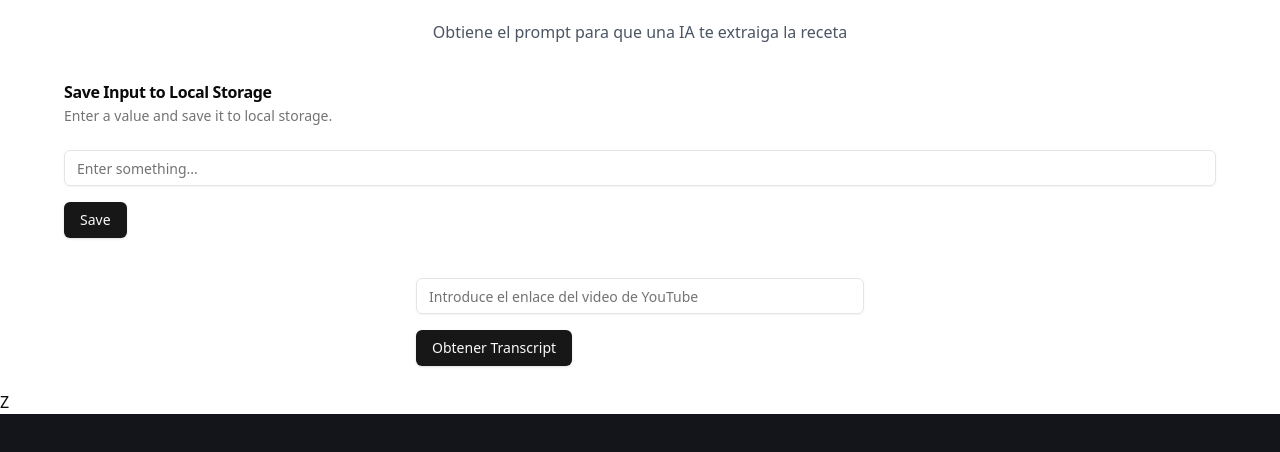
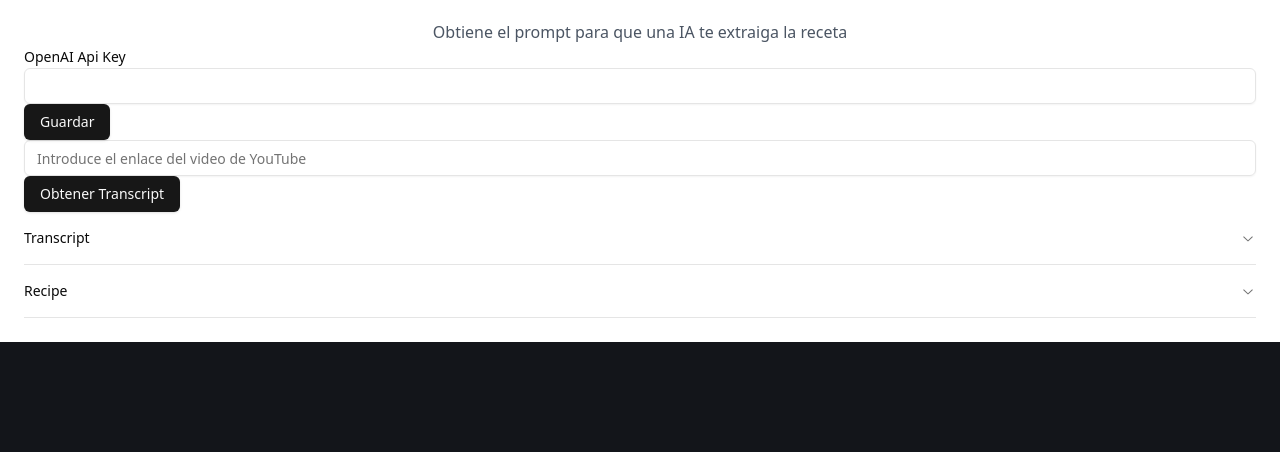
Before and after one commit to archidemus/archidemus.github.io, an Astro site: page /archidemus.me/recipes in a window 1280 px wide. Shown: the part 64-516 px from the top of the page. Built offline with nearby package versions, Linux system fonts and the light colour scheme; Astro itself is replaced by a stand-in of ours.

Commit message:
can gen recipe

```diff
--- a/package.json
+++ b/package.json
@@ -14,8 +14,10 @@
     "@astrojs/partytown": "^2.1.2",
     "@astrojs/react": "^3.6.2",
     "@astrojs/tailwind": "^5.1.1",
+    "@radix-ui/react-accordion": "^1.2.1",
     "@radix-ui/react-avatar": "^1.1.1",
     "@radix-ui/react-icons": "^1.3.0",
+    "@radix-ui/react-label": "^2.1.0",
     "@radix-ui/react-slot": "^1.1.0",
     "@radix-ui/react-tabs": "^1.1.0",
     "@types/react": "^18.3.8",
--- a/src/components/Local.tsx
+++ b/src/components/Local.tsx
@@ -1,14 +1,10 @@
 import { Button } from "@/components/ui/button";
-import {
-  CardContent,
-  CardDescription,
-  CardHeader,
-  CardTitle,
-} from "@/components/ui/card";
 import { Input } from "@/components/ui/input";
+import { Label } from "@/components/ui/label";
 import { useEffect, useState } from "react";
 
-const Local = ({ inputName }: { inputName: string }) => {
+const Local = ({ inputName, label }: { inputName: string; label?: string }) => {
+  console.log("🚀 ~ Local ~ inputName:", inputName);
   const [inputValue, setInputValue] = useState<string>("");
 
   useEffect(() => {
@@ -23,22 +19,13 @@ const Local = ({ inputName }: { inputName: string }) => {
   };
 
   return (
-    <div className="p-4">
-      <CardHeader>
-        <CardTitle>Save Input to Local Storage</CardTitle>
-        <CardDescription>
-          Enter a value and save it to local storage.
-        </CardDescription>
-      </CardHeader>
-      <CardContent>
-        <Input
-          value={inputValue}
-          onChange={(e) => setInputValue(e.target.value)}
-          placeholder="Enter something..."
-          className="mb-4"
-        />
-        <Button onClick={handleSave}>Save</Button>
-      </CardContent>
+    <div>
+      <Label htmlFor="picture">{label || inputName}</Label>
+      <Input
+        value={inputValue}
+        onChange={(e) => setInputValue(e.target.value)}
+      />
+      <Button onClick={handleSave}>Guardar</Button>
     </div>
   );
 };
--- a/src/components/Recipes.tsx
+++ b/src/components/Recipes.tsx
@@ -1,18 +1,11 @@
 // src/App.tsx
 import { Button } from "@/components/ui/button";
-import {
-  Card,
-  CardContent,
-  CardDescription,
-  CardHeader,
-  CardTitle,
-} from "@/components/ui/card";
 import { Input } from "@/components/ui/input";
 import sendPromptToChatGPT from "@/lib/sendPromptToChatGPT";
-import { CheckCircleIcon, ClipboardCopyIcon } from "lucide-react";
 import React, { useEffect, useState } from "react";
 import { YoutubeTranscript } from "youtube-transcript";
 import Local from "./Local";
+import { Results } from "./Results";
 
 interface TranscriptItem {
   text: string;
@@ -21,11 +14,13 @@ interface TranscriptItem {
 const App: React.FC = () => {
   const [youtubeUrl, setYoutubeUrl] = useState<string>("");
   const [transcript, setTranscript] = useState<string | null>(null);
-  const [isLoading, setIsLoading] = useState<boolean>(false);
-  const [error, setError] = useState<string | null>(null);
-  const [title, setTitle] = useState<string | null>(null);
-  const [isCopied, setIsCopied] = useState<boolean>(false);
+  const [isLoadingTranscript, setIsLoadingTranscript] =
+    useState<boolean>(false);
+  const [isLoadingRecipe, setIsLoadingRecipe] = useState<boolean>(false);
+  const [errorTranscript, setErrorTranscript] = useState<string | null>(null);
+  const [errorRecipe, setErrorRecipe] = useState<string | null>(null);
   const [openaiApiKey, setOpenaiApiKey] = useState<string>();
+  const [recipe, setRecipe] = useState<string>();
 
   useEffect(() => {
     const savedValue = localStorage.getItem("openaiApiKey");
@@ -62,20 +57,15 @@ const App: React.FC = () => {
       return;
     }
 
-    setIsLoading(true);
-    setError(null);
+    setIsLoadingTranscript(true);
+    setErrorTranscript(null);
+    setErrorRecipe(null);
     setTranscript(null);
-    setTitle(null);
-    setIsCopied(false);
 
     try {
       const transcriptText = await fetchTranscript(videoId);
       if (transcriptText) {
         setTranscript(transcriptText);
-        const videoTitle = "Título de la receta"; // Esto se puede mejorar para obtener el título real del video
-        setTitle(videoTitle);
-
-        // Copiar automáticamente al portapapeles
         const formatText = `Quiero un resumen de la receta con sus ingredientes. El link es ${youtubeUrl}. El formato de salida quiero que sea:
 
 <Titulo que tenga sentido>
@@ -96,21 +86,22 @@ ${transcriptText}
 `;
 
         navigator.clipboard.writeText(formatText);
-        setIsCopied(true);
-        setTimeout(() => setIsCopied(false), 3000);
         const recipe = await sendPromptToChatGPT({
           prompt: formatText,
           apiKey: openaiApiKey,
         });
-        console.log("🚀 ~ handleSubmit ~ recipe:", recipe);
+        // If is string then setRecipe
+        if (typeof recipe === "string") {
+          setRecipe(recipe);
+        }
       } else {
-        setError("No se pudo obtener el transcript del video.");
+        setErrorTranscript("No se pudo obtener el transcript del video.");
       }
     } catch (error) {
-      setError("Ocurrió un error al procesar la solicitud.");
+      setErrorTranscript("Ocurrió un error al procesar la solicitud.");
       console.error(error);
     } finally {
-      setIsLoading(false);
+      setIsLoadingTranscript(false);
     }
   };
 
@@ -119,63 +110,29 @@ ${transcriptText}
       <h1 className="text-3xl font-bold text-center mb-6">
         YouTube Recipe Transcript Extractor
       </h1>
-      {/* Descripcion */}
       <p className="text-center text-gray-600">
         Obtiene el prompt para que una IA te extraiga la receta
       </p>
-      <Local inputName="openaiApiKey" />
-      <form onSubmit={handleSubmit} className="space-y-4 max-w-md mx-auto">
+      <Local inputName="openaiApiKey" label="OpenAI Api Key" />
+      <form onSubmit={handleSubmit}>
         <Input
           type="text"
           placeholder="Introduce el enlace del video de YouTube"
           value={youtubeUrl}
           onChange={(e) => setYoutubeUrl(e.target.value)}
         />
-        <Button type="submit" disabled={isLoading}>
-          {isLoading ? "Cargando..." : "Obtener Transcript"}
+        <Button type="submit" disabled={isLoadingTranscript}>
+          {isLoadingTranscript ? "Cargando..." : "Obtener Transcript"}
         </Button>
       </form>
-
-      {isLoading && <p className="text-center mt-4">Cargando transcript...</p>}
-      {error && <p className="text-center text-red-600 mt-4">{error}</p>}
-
-      {transcript && (
-        <Card className="mt-6 max-w-xl mx-auto">
-          <CardHeader>
-            <CardTitle>{title}</CardTitle>
-            <CardDescription>
-              Link:{" "}
-              <a
-                href={youtubeUrl}
-                target="_blank"
-                rel="noopener noreferrer"
-                className="text-blue-500 underline"
-              >
-                {youtubeUrl}
-              </a>
-            </CardDescription>
-          </CardHeader>
-          <CardContent>
-            <h2 className="font-semibold">Transcript:</h2>
-            <p className="whitespace-pre-line">{transcript}</p>
-
-            <Button
-              className="mt-4"
-              onClick={() => navigator.clipboard.writeText(transcript || "")}
-            >
-              <ClipboardCopyIcon className="w-5 h-5 mr-2" />
-              "Copiar Transcript"
-            </Button>
-
-            {isCopied && (
-              <div className="flex items-center space-x-2 mt-2 text-green-600">
-                <CheckCircleIcon className="w-5 h-5" />
-                <span>Formato copiado al portapapeles</span>
-              </div>
-            )}
-          </CardContent>
-        </Card>
-      )}
+      <Results
+        transcript={transcript}
+        recipe={recipe}
+        isLoadingRecipe={isLoadingRecipe}
+        isLoadingTranscript={isLoadingTranscript}
+        errorRecipe={errorRecipe}
+        errorTranscript={errorTranscript}
+      />
     </div>
   );
 };
--- /dev/null
+++ b/src/components/Results.tsx
@@ -0,0 +1,70 @@
+// src/App.tsx
+import { Button } from "@/components/ui/button";
+import {
+  Accordion,
+  AccordionContent,
+  AccordionItem,
+  AccordionTrigger,
+} from "@/components/ui/accordion";
+import { ClipboardCopyIcon } from "lucide-react";
+
+export function Results({
+  transcript,
+  recipe,
+  isLoadingRecipe,
+  isLoadingTranscript,
+  errorRecipe,
+  errorTranscript,
+}: {
+  transcript?: null | string;
+  recipe?: string;
+  isLoadingRecipe?: boolean;
+  isLoadingTranscript?: boolean;
+  errorRecipe?: null | string;
+  errorTranscript?: null | string;
+}) {
+  function copyToClipboard({ text }: { text?: null | string }) {
+    if (!text) return;
+    navigator.clipboard.writeText(text);
+  }
+  return (
+    <Accordion
+      type="single"
+      collapsible
+      className="w-full"
+      defaultValue="Recipe"
+    >
+      <AccordionItem value="transcript">
+        <AccordionTrigger>Transcript</AccordionTrigger>
+        <AccordionContent>
+          {isLoadingTranscript && "Cargando transcript..."}
+          {transcript}
+
+          <Button
+            className="mt-4"
+            disabled={!transcript}
+            onClick={() => copyToClipboard({ text: transcript })}
+          >
+            <ClipboardCopyIcon className="w-5 h-5 mr-2" />
+            "Copiar Transcript"
+          </Button>
+        </AccordionContent>
+      </AccordionItem>
+      <AccordionItem value="item-2">
+        <AccordionTrigger>Recipe</AccordionTrigger>
+        <AccordionContent>
+          {isLoadingRecipe && "Cargando receta..."}
+          {recipe}
+          <Button
+            className="mt-4"
+            disabled={!recipe}
+            onClick={() => copyToClipboard({ text: recipe })}
+          >
+            <ClipboardCopyIcon className="w-5 h-5 mr-2" />
+            "Copiar Recipe"
+          </Button>
+        </AccordionContent>
+      </AccordionItem>
+    </Accordion>
+  );
+}
--- /dev/null
+++ b/src/components/ui/accordion.tsx
@@ -0,0 +1,55 @@
+import * as React from "react"
+import * as AccordionPrimitive from "@radix-ui/react-accordion"
+import { ChevronDownIcon } from "@radix-ui/react-icons"
+
+import { cn } from "@/lib/utils"
+
+const Accordion = AccordionPrimitive.Root
+
+const AccordionItem = React.forwardRef<
+  React.ElementRef<typeof AccordionPrimitive.Item>,
+  React.ComponentPropsWithoutRef<typeof AccordionPrimitive.Item>
+>(({ className, ...props }, ref) => (
+  <AccordionPrimitive.Item
+    ref={ref}
+    className={cn("border-b", className)}
+    {...props}
+  />
+))
+AccordionItem.displayName = "AccordionItem"
+
+const AccordionTrigger = React.forwardRef<
+  React.ElementRef<typeof AccordionPrimitive.Trigger>,
+  React.ComponentPropsWithoutRef<typeof AccordionPrimitive.Trigger>
+>(({ className, children, ...props }, ref) => (
+  <AccordionPrimitive.Header className="flex">
+    <AccordionPrimitive.Trigger
+      ref={ref}
+      className={cn(
+        "flex flex-1 items-center justify-between py-4 text-sm font-medium transition-all hover:underline [&[data-state=open]>svg]:rotate-180",
+        className
+      )}
+      {...props}
+    >
+      {children}
+      <ChevronDownIcon className="h-4 w-4 shrink-0 text-muted-foreground transition-transform duration-200" />
+    </AccordionPrimitive.Trigger>
+  </AccordionPrimitive.Header>
+))
+AccordionTrigger.displayName = AccordionPrimitive.Trigger.displayName
+
+const AccordionContent = React.forwardRef<
+  React.ElementRef<typeof AccordionPrimitive.Content>,
+  React.ComponentPropsWithoutRef<typeof AccordionPrimitive.Content>
+>(({ className, children, ...props }, ref) => (
+  <AccordionPrimitive.Content
+    ref={ref}
+    className="overflow-hidden text-sm data-[state=closed]:animate-accordion-up data-[state=open]:animate-accordion-down"
+    {...props}
+  >
+    <div className={cn("pb-4 pt-0", className)}>{children}</div>
+  </AccordionPrimitive.Content>
+))
+AccordionContent.displayName = AccordionPrimitive.Content.displayName
+
+export { Accordion, AccordionItem, AccordionTrigger, AccordionContent }
--- /dev/null
+++ b/src/components/ui/label.tsx
@@ -0,0 +1,24 @@
+import * as React from "react"
+import * as LabelPrimitive from "@radix-ui/react-label"
+import { cva, type VariantProps } from "class-variance-authority"
+
+import { cn } from "@/lib/utils"
+
+const labelVariants = cva(
+  "text-sm font-medium leading-none peer-disabled:cursor-not-allowed peer-disabled:opacity-70"
+)
+
+const Label = React.forwardRef<
+  React.ElementRef<typeof LabelPrimitive.Root>,
+  React.ComponentPropsWithoutRef<typeof LabelPrimitive.Root> &
+    VariantProps<typeof labelVariants>
+>(({ className, ...props }, ref) => (
+  <LabelPrimitive.Root
+    ref={ref}
+    className={cn(labelVariants(), className)}
+    {...props}
+  />
+))
+Label.displayName = LabelPrimitive.Root.displayName
+
+export { Label }
--- a/src/layouts/Layout.astro
+++ b/src/layouts/Layout.astro
@@ -34,7 +34,7 @@ const { title } = Astro.props;
 	<noscript><img height="1" width="1" style="display:none"
 	src="https://www.facebook.com/tr?id=509366155396189&ev=PageView&noscript=1"
 	/></noscript>
-	<!-- End Meta Pixel Code -->Z
+	<!-- End Meta Pixel Code -->
 	</body>
 </html>
 <style is:global>
--- a/src/lib/sendPromptToChatGPT.ts
+++ b/src/lib/sendPromptToChatGPT.ts
@@ -26,8 +26,7 @@ export default async function sendPromptToChatGPT({
         },
       ],
     });
-    console.log(response.choices[0].message);
-    return response.choices[0].message;
+    return response.choices[0].message.content;
   } catch (error) {
     console.error("Error sending prompt to GPT: ", error);
   }
--- a/tailwind.config.mjs
+++ b/tailwind.config.mjs
@@ -50,6 +50,28 @@ export default {
     				'4': 'hsl(var(--chart-4))',
     				'5': 'hsl(var(--chart-5))'
     			}
+    		},
+    		keyframes: {
+    			'accordion-down': {
+    				from: {
+    					height: '0'
+    				},
+    				to: {
+    					height: 'var(--radix-accordion-content-height)'
+    				}
+    			},
+    			'accordion-up': {
+    				from: {
+    					height: 'var(--radix-accordion-content-height)'
+    				},
+    				to: {
+    					height: '0'
+    				}
+    			}
+    		},
+    		animation: {
+    			'accordion-down': 'accordion-down 0.2s ease-out',
+    			'accordion-up': 'accordion-up 0.2s ease-out'
     		}
     	}
     },
```
Also changed, not shown: 1 other file.
